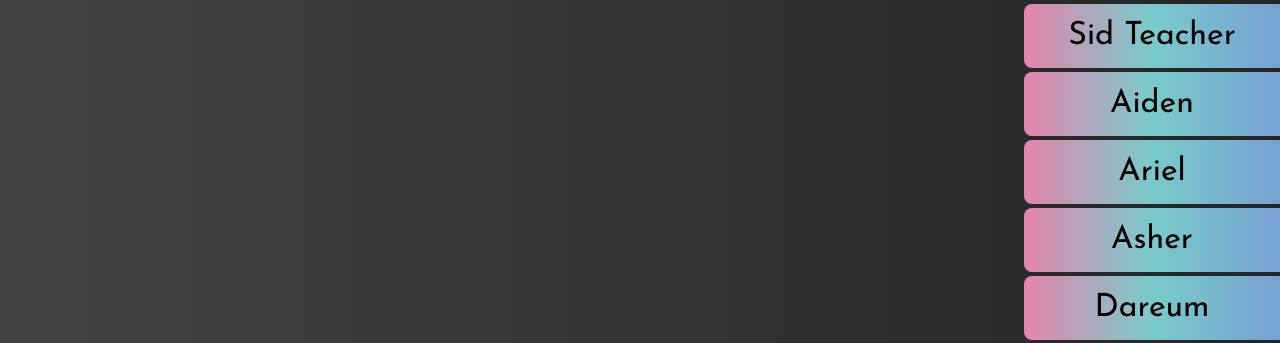
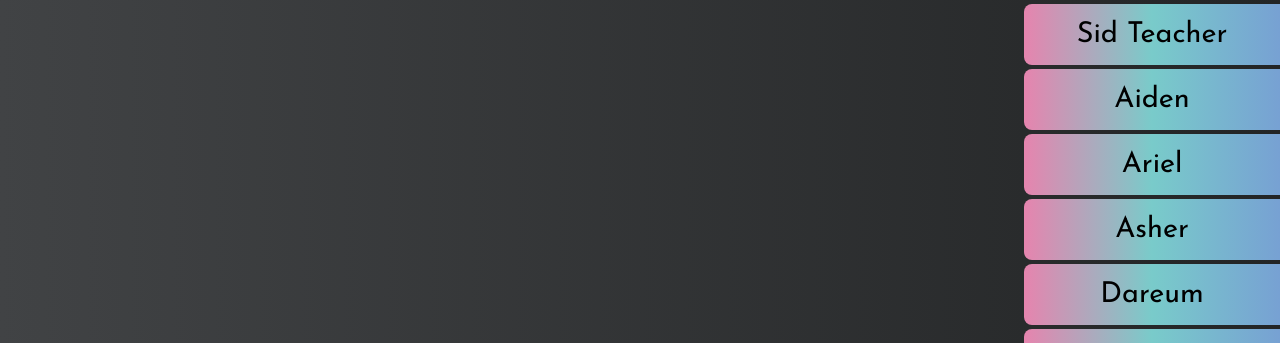
Before and after one commit to SidRoberts/spotlight, a website: page index.html in a window 1280 px wide. Shown: the top 343 px of the page. Drawn offline with nearby package versions, Linux system fonts and the light colour scheme; files that its build step writes are made by us from their sources.

Commit message:
Reduced name list font size.

```diff
--- a/styles.sass
+++ b/styles.sass
@@ -30,7 +30,7 @@ body
 
 #names
     display: table-cell
-    font-size: 2rem
+    font-size: 1.8rem
     height: 100%
     list-style: none
     vertical-align: middle
```
